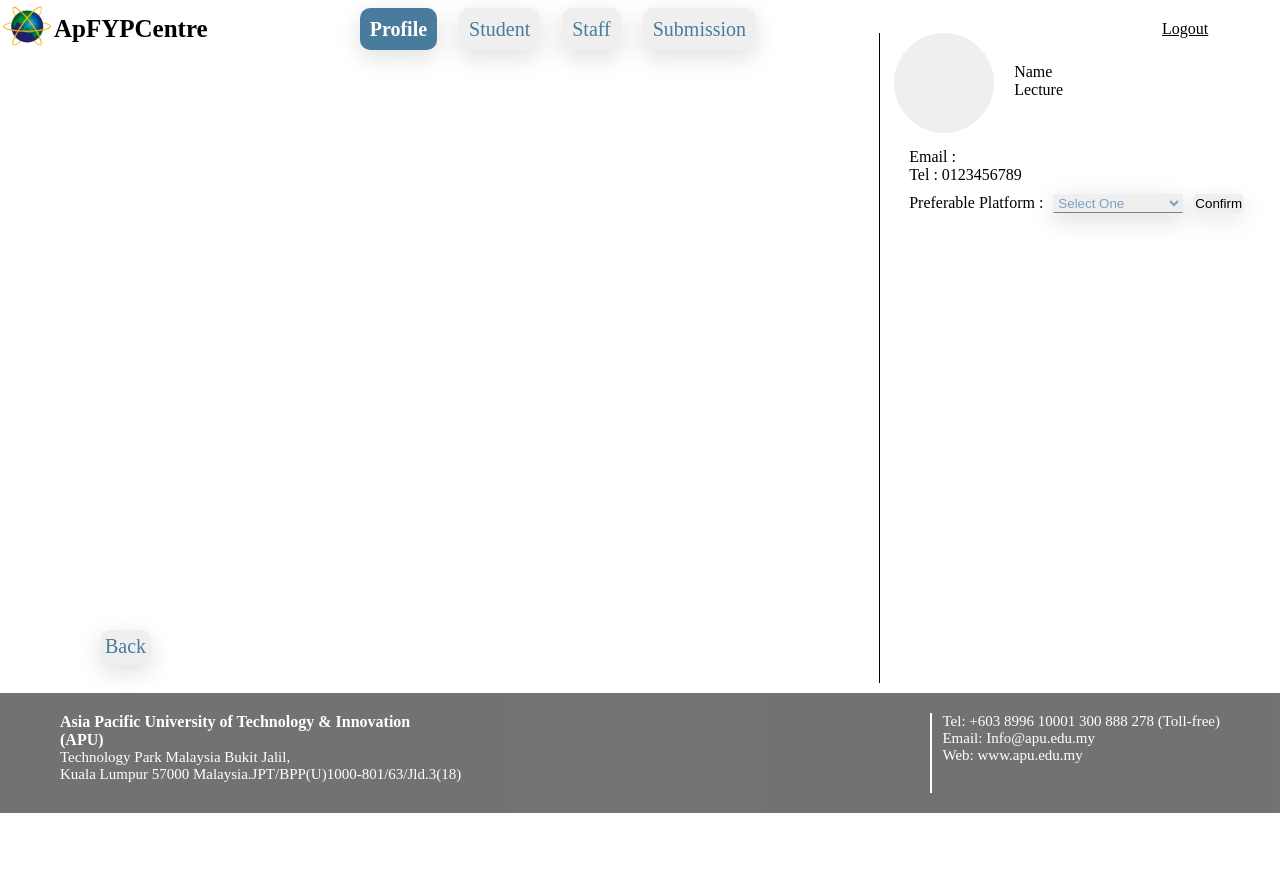
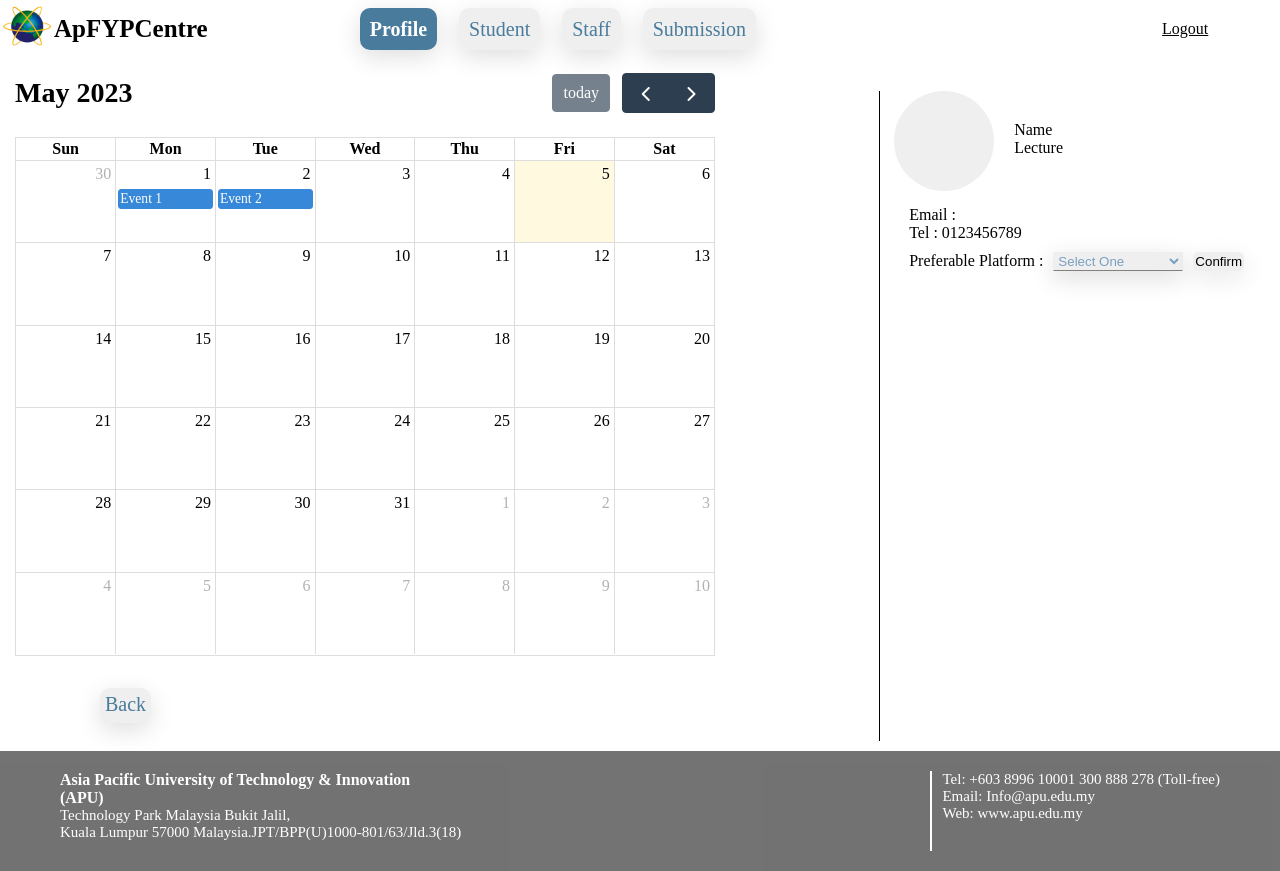
Before and after one commit to JohnsonChin1009/sdp-assignment, a Next.js app in the folder frontend/: page /ProfilePM in a window 1280 px wide. Before the commit the page ends 813 px from the top, so only its background shows below. Built offline with nearby package versions, Linux system fonts and the light colour scheme.

Commit message:
Update ProfilePM.tsx

```diff
--- a/frontend/src/pages/ProfilePM.tsx
+++ b/frontend/src/pages/ProfilePM.tsx
@@ -61,6 +61,7 @@ export default function Home() {
                     </tr>
                 </tbody>
             </table>
+            <Calendar/>
       </main>
       <div className={styles.content3}>
         <a href="http://localhost:3000/HomePM">
```
